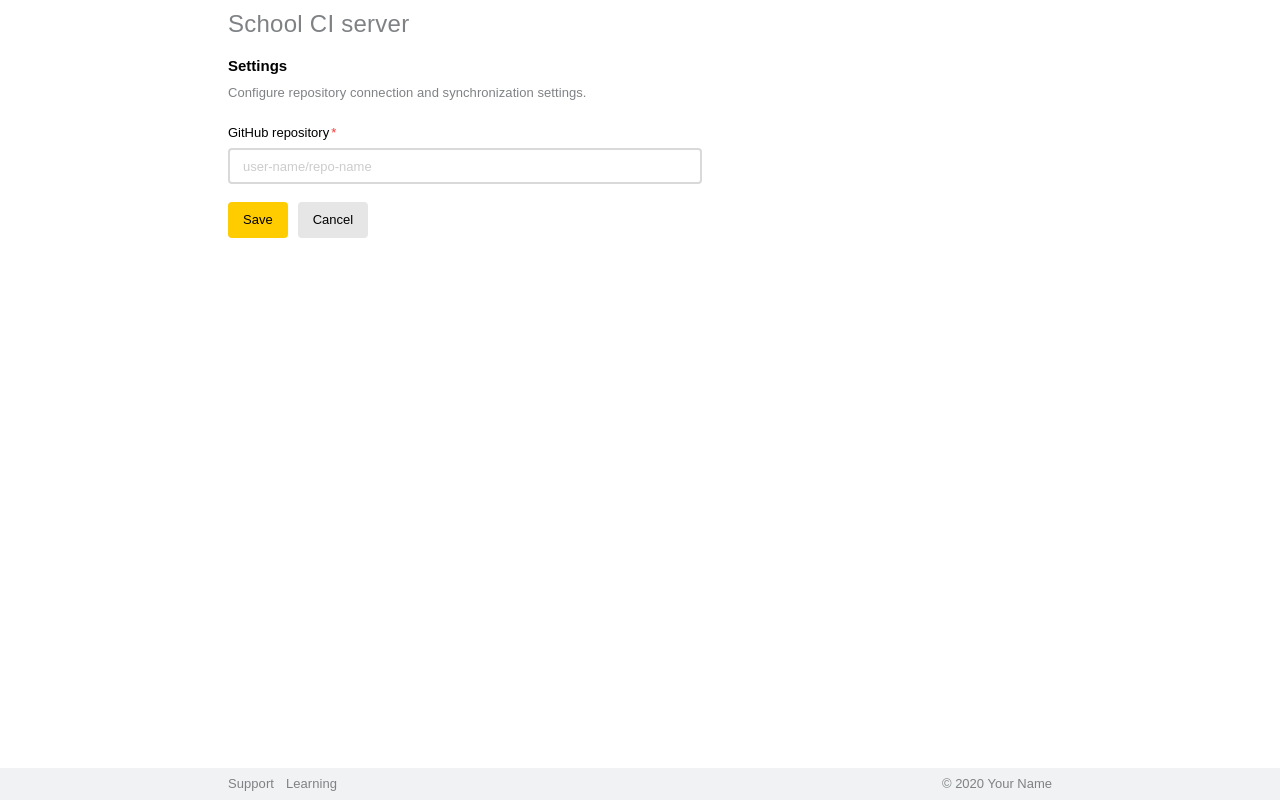
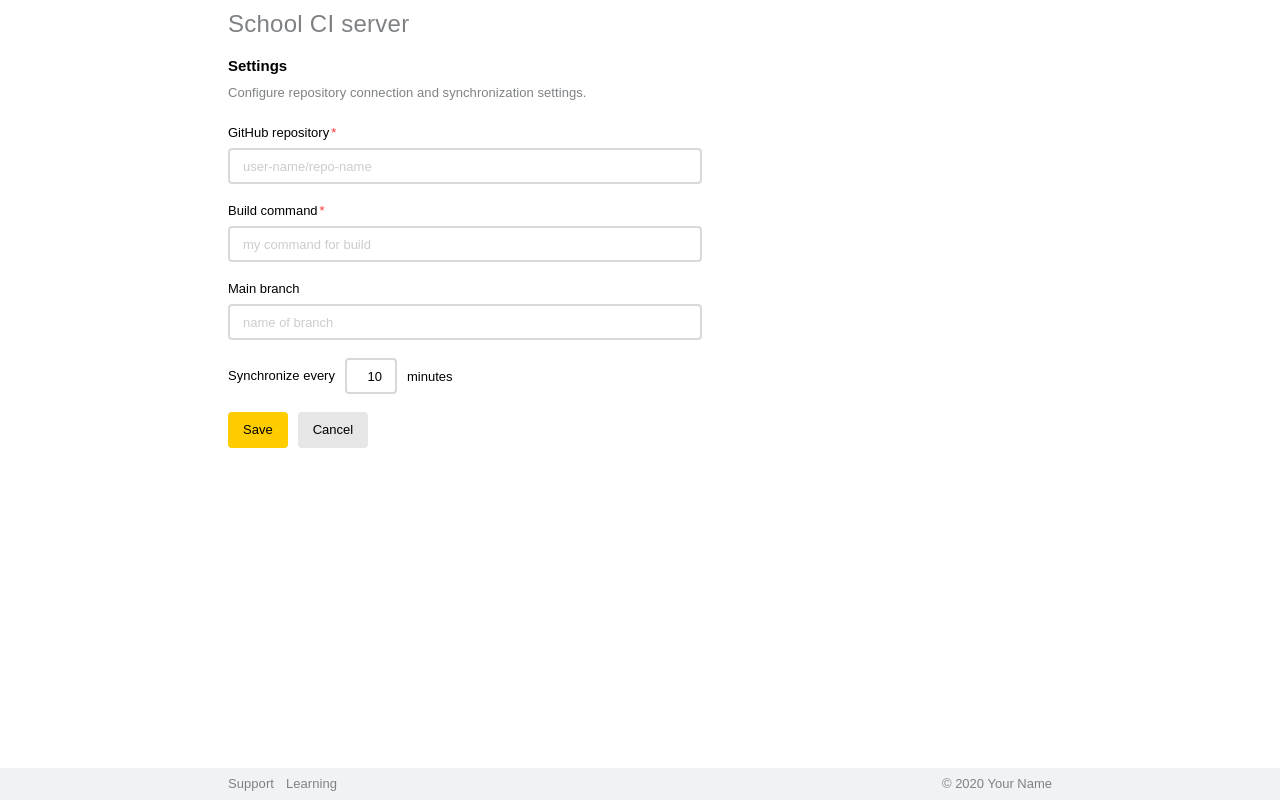
Before and after one commit to Wansmer/School-CI, a React (Create React App) app in the folder client/: page /settings in a window 1280 px wide. Built offline with nearby package versions, Linux system fonts and the light colour scheme; no server answers; a web font is replaced by a local one; what ansi-to-html would draw is missing.

Commit message:
replace form

```diff
--- a/client/src/blocks/Form/Form.js
+++ b/client/src/blocks/Form/Form.js
@@ -39,6 +39,14 @@ const inputClasses = {
 const inputGorClasses = {
   mods: {
     direction: 'row'
+  },
+  elems: {
+    Input: {
+      mods: {
+        border: 'default',
+        small: ''
+      }
+    }
   }
 }
 
@@ -135,67 +143,47 @@ const Form = (props) => {
           clearInput={ clearInput }
         />
       </FormField>
-      {/* <div className="Form-Field">
-        <Input classes={inputReqClasses} required={true}>
-          <label htmlFor="repoName" className="Input-Label">GitHub repository</label>
-          <input
-            type="text"
-            name="repoName" id="repoName"
-            className="Input-Input Input-Input_border_default"
-            placeholder="user-name/repo-name"
-            value={config.repoName}
-            onChange={onChangeHandler}
-            required
-          />
-          { config.repoName && <span className="Input-Icon Icon Icon_inputClear" onClick={clearInput}></span> }
-        </Input>
-      </div>
-      <div className="Form-Field">
-        <Input classes={inputReqClasses} required={true}>
-          <label htmlFor="buildCommand" className="Input-Label">Build command</label>
-          <input
-            type="text"
+      <FormField className="Form-Field">
+        <InputGroup
+          classes={ inputReqClasses }
+          id="buildCommand"
+          label="Build command"
           name="buildCommand"
-            id="buildCommand"
-            className="Input-Input Input-Input_border_default"
           placeholder="my command for build"
           value={config.buildCommand}
           onChange={onChangeHandler}
           required
+          clearInput={ clearInput }
         />
-          { config.buildCommand && <span className="Input-Icon Icon Icon_inputClear" onClick={clearInput}></span> }
-        </Input>
-      </div>
-      <div className="Form-Field">
-        <Input classes={inputClasses} required={true}>
-          <label htmlFor="mainBranch" className="Input-Label">Main branch</label>
-          <input
-            type="text"
+      </FormField>
+      <FormField className="Form-Field">
+        <InputGroup
+          classes={ inputClasses }
+          id="mainBranch"
+          label="Main branch"
           name="mainBranch"
-            id="mainBranch"
-            className="Input-Input Input-Input_border_default"
           placeholder="name of branch"
           value={config.mainBranch}
           onChange={onChangeHandler}
+          clearInput={ clearInput }
         />
-          { config.mainBranch && <span className="Input-Icon Icon Icon_inputClear" onClick={clearInput}></span> }
-        </Input>
-      </div>
-      <div className="Form-Field">
-        <Input className="Content-Form-Input" classes={inputGorClasses}>
-          <label htmlFor="period" className="Input-Label">Synchronize every</label>
-          <input
-            type="text"
-            pattern="^[ 0-9]+$"
+      </FormField>
+      <FormField className="Form-Field">
+        <InputGroup
+          className="Content-Form-Input"
+          classes={ inputGorClasses }
+          id="period"
+          label="Synchronize every"
           name="period"
-            id="period"
-            className="Input-Input Input-Input_border_default Content-Form-Input_small"
+          placeholder="10"
           value={config.period}
           onChange={onChangeHandler}
+          clearInput={ clearInput }
+          pattern="^[ 0-9]+$"
+          icon={ false }
+          describe="minutes"
         />
-          <div className="Input-Text">minutes</div>
-        </Input>
-      </div> */}
+      </FormField>
       <div className="Form-Field Content-Form-Field">
         <Button
           type='submit'
--- a/client/src/blocks/InputGroup/InputGroup.scss
+++ b/client/src/blocks/InputGroup/InputGroup.scss
@@ -32,6 +32,11 @@
       opacity: 1;
       color: var(--text-placeholder-color);
     }
+
+    &_small{
+      width: 52px;
+      text-align: right;
+    }
   }
 
   &-Text{
```
Lines whose indentation alone changed are shown as unchanged.
